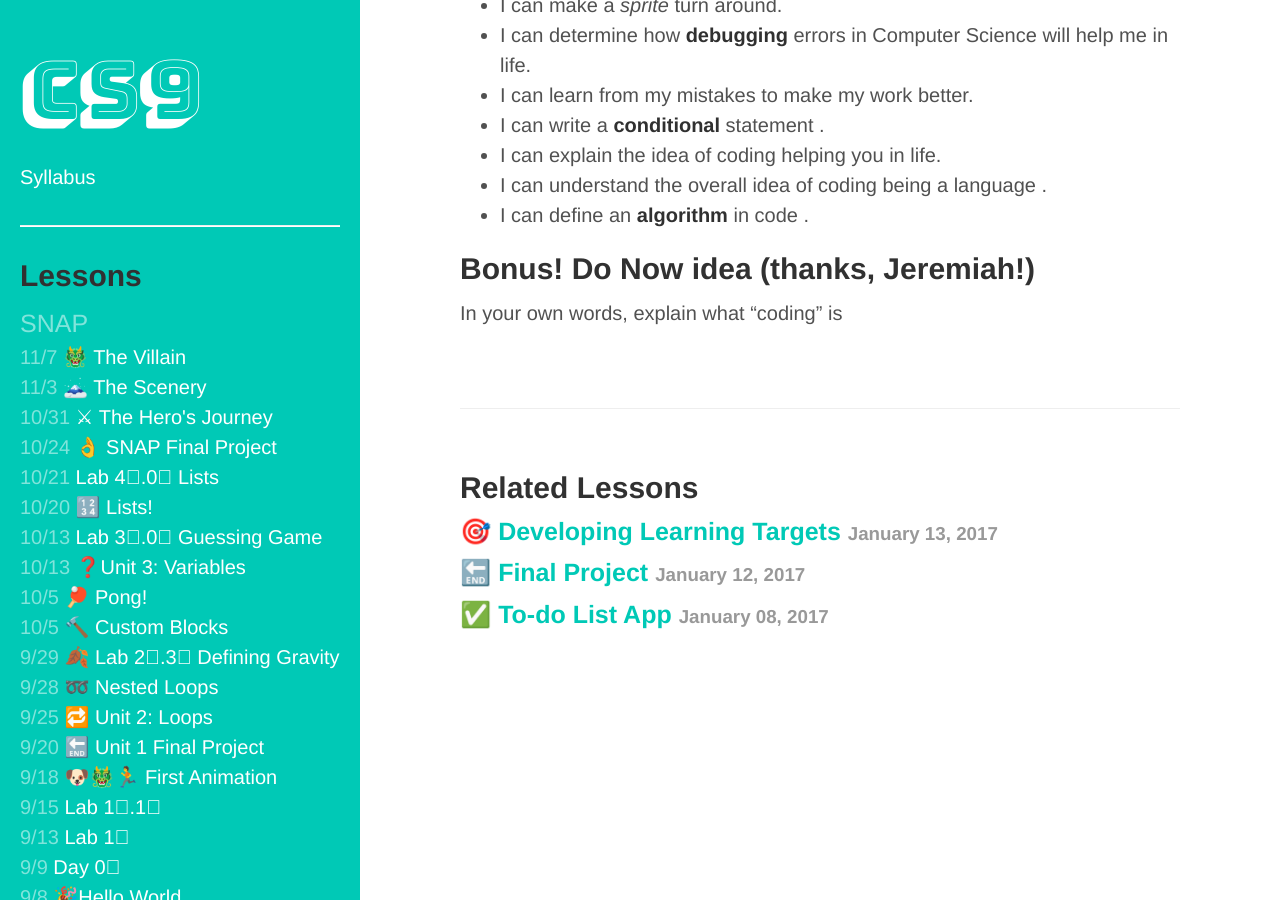
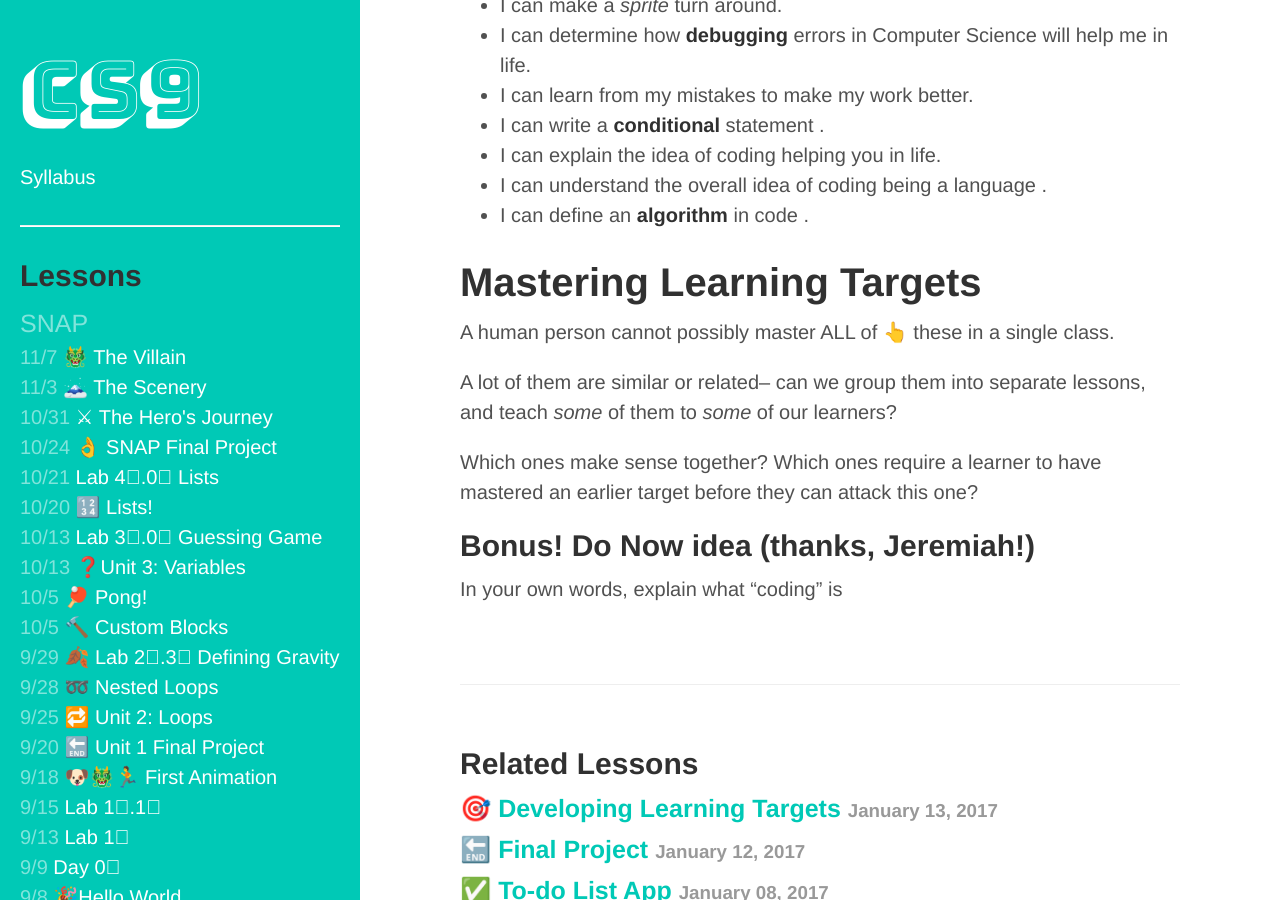
Before and after one commit to bensk/CS9, a Jekyll site: the page built from _posts/Python/2017-01-17-final-project-revising-learning-targets.md, in a window 1280 px wide and 900 px high, scrolled down 1055 px. Built offline with Jekyll 4.4.1, drawn with Linux system fonts in a browser that asks for light colours; some web fonts are replaced; a style sheet for code colours, icons or effects is not loaded; some of the changed text lies outside the part shown.

Commit message:
explanation

```diff
--- a/_posts/Python/2017-01-17-final-project-revising-learning-targets.md
+++ b/_posts/Python/2017-01-17-final-project-revising-learning-targets.md
@@ -10,7 +10,7 @@ category: "Python"
 - I can understand the meaning of all coding.
 - I can explain the interaction between code and a computer.
 - I can explain block in SNAP.
-- I can explain the meaning of coding .
+- I can explain the meaning of coding.
 
 
 ## Needs Revision
@@ -41,6 +41,14 @@ I can code for a function in _Python_ using what I know about cause and effect o
 - I can understand the overall idea of coding being a language .
 - I can define an **algorithm** in code .
 
+# Mastering Learning Targets
+
+A human person cannot possibly master ALL of 👆 these in a single class.
+
+A lot of them are similar or related– can we group them into separate lessons, and teach _some_ of them to _some_ of our learners?
+
+Which ones make sense together? Which ones require a learner to have mastered an earlier target before they can attack this one?
+
 
 ## Bonus! Do Now idea (thanks, Jeremiah!)
 In your own words, explain what "coding" is
```
